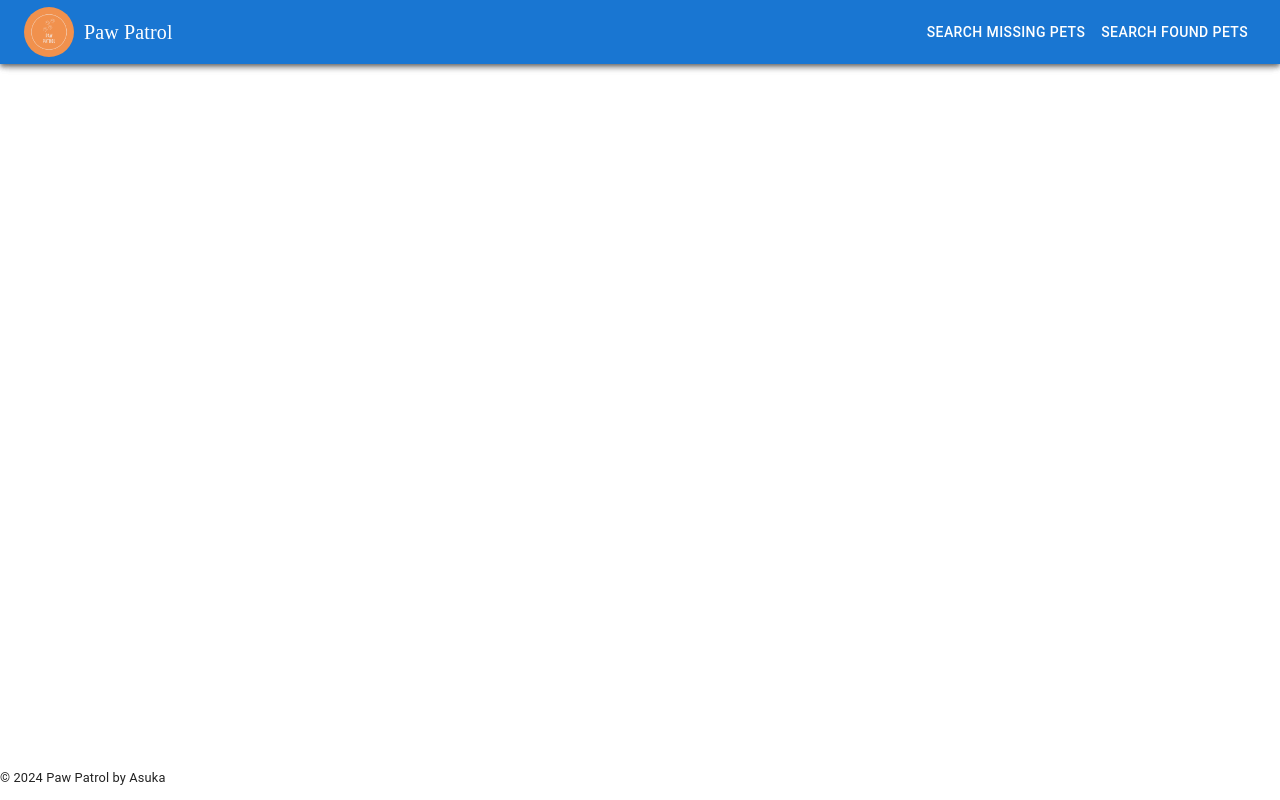
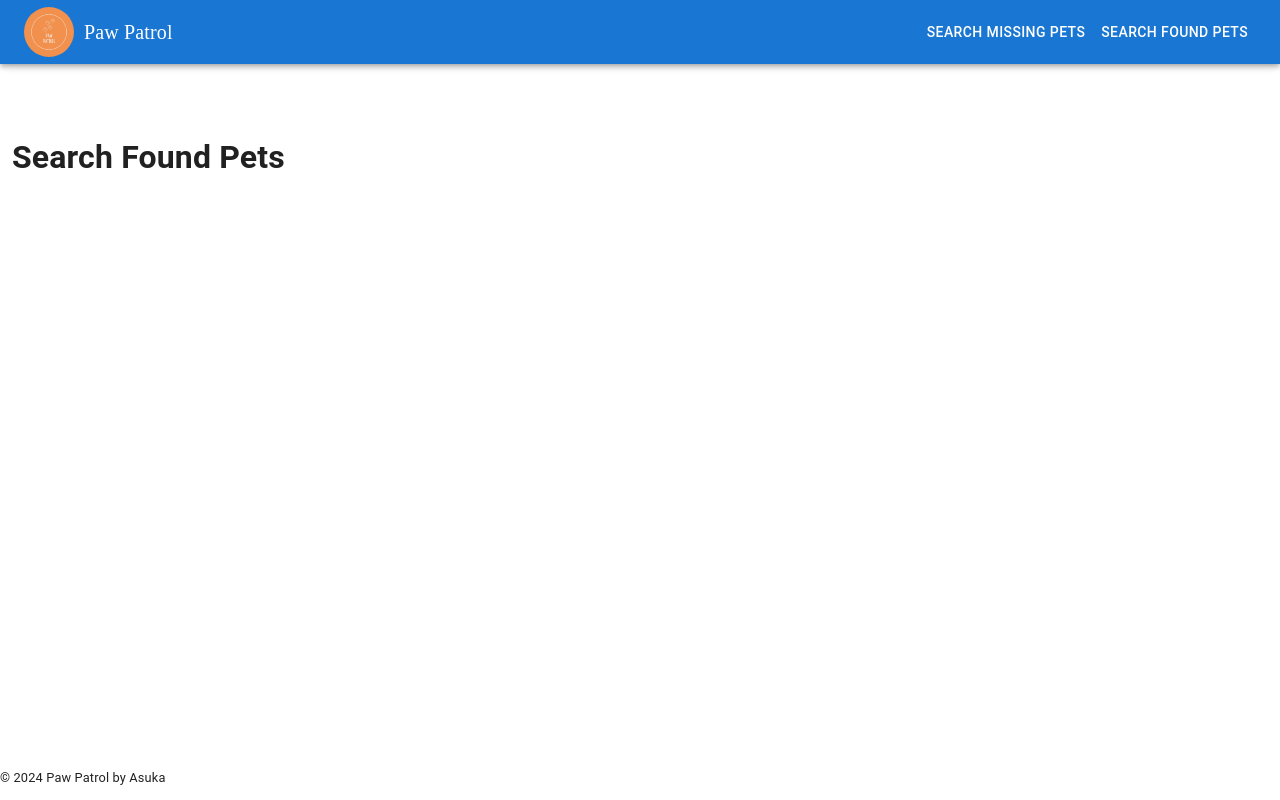
Before and after one commit to AsukaNala/Pawpatrol-Front, a React (Vite) app: page /foundpets/search in a window 1280 px wide. Shown: the top 800 px of the page. Built offline with nearby package versions, Linux system fonts and the light colour scheme; the HTML template or start-up script is replaced by a standard one.

Commit message:
fix routes

```diff
--- a/src/App.jsx
+++ b/src/App.jsx
@@ -1,9 +1,7 @@
-import Layout from "./layouts";
 import AppRoutes from "./routes/AppRoutes";
 function App() {
   return (
     <div>
-      <Layout />
       <AppRoutes />
     </div>
   );
--- a/src/layouts/index.jsx
+++ b/src/layouts/index.jsx
@@ -24,7 +24,13 @@ const Layout = () => {
     <Root>
       <Header />
       <Main>
-        <Outlet />
+        <Grid container spacing={2}>
+          <Grid item xs={12}>
+            <GridItem>
+              <Outlet />
+            </GridItem>
+          </Grid>
+        </Grid>
       </Main>
       <Footer />
     </Root>
--- a/src/routes/AppRoutes.jsx
+++ b/src/routes/AppRoutes.jsx
@@ -12,7 +12,7 @@ const AppRoutes = () => {
   return (
     <Routes>
       <Route path="/" element={<Layout />}>
-        <Route path="/" element={<Home />} />
+        <Route index element={<Home />} />
         <Route path="/signin" element={<Signin />} />
         <Route path="/select" element={<SelectPage />} />
         <Route path="/missingpets/post" element={<PostMissingPets />} />
```
